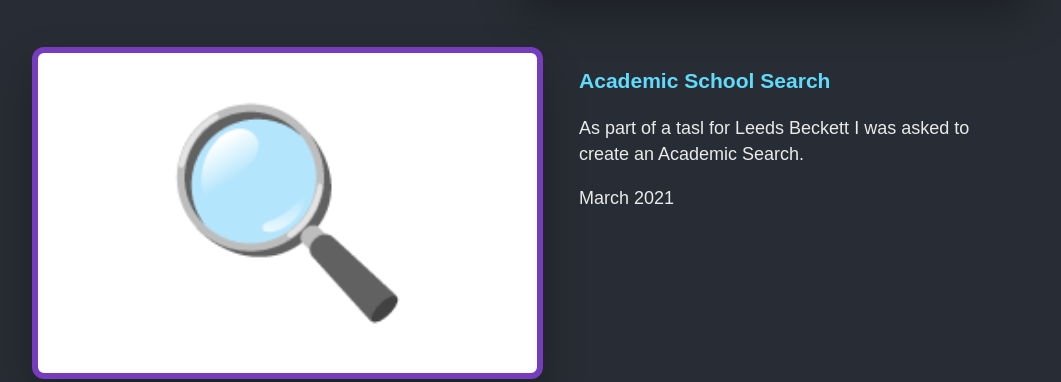
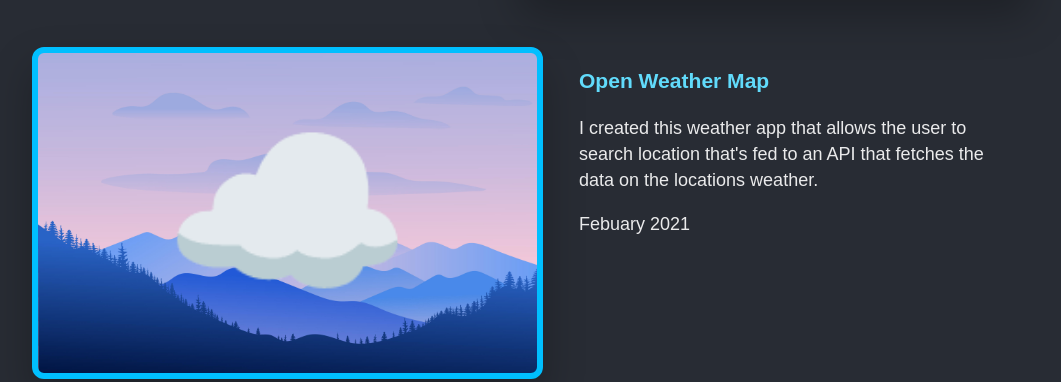
Before and after one commit to Swinny96/react-minis, a Gatsby site: page / in a window 1280 px wide. Shown: the part 527-909 px from the top of the page, without its empty margins (109-1170 px from the left). Built offline with nearby package versions, Linux system fonts and the light colour scheme; Gatsby itself is replaced by a stand-in of ours.

Commit message:
Taken Academic Search out

```diff
--- a/src/components/Projects/Projects.js
+++ b/src/components/Projects/Projects.js
@@ -15,14 +15,14 @@
       id2="BB82"
       image={BB8}
     />
-    <Project
+    {/* <Project
       title="Academic School Search"
-      text="As part of a tasl for Leeds Beckett I was asked to create an Academic Search"
+      text="As part of a task for Leeds Beckett I was asked to create an Academic Search, this is still an earyly prototybe so this is not in full production as of yet"
       date="March 2021"
       link="https://academic-search-lbu.netlify.app/"
       id="Academic"
       emoji="🔍"
-    />
+    /> */}
     <Project
       title="Open Weather Map"
       text="I created this weather app that allows the user to search location that's fed to an API that fetches the data on the locations weather"
```
